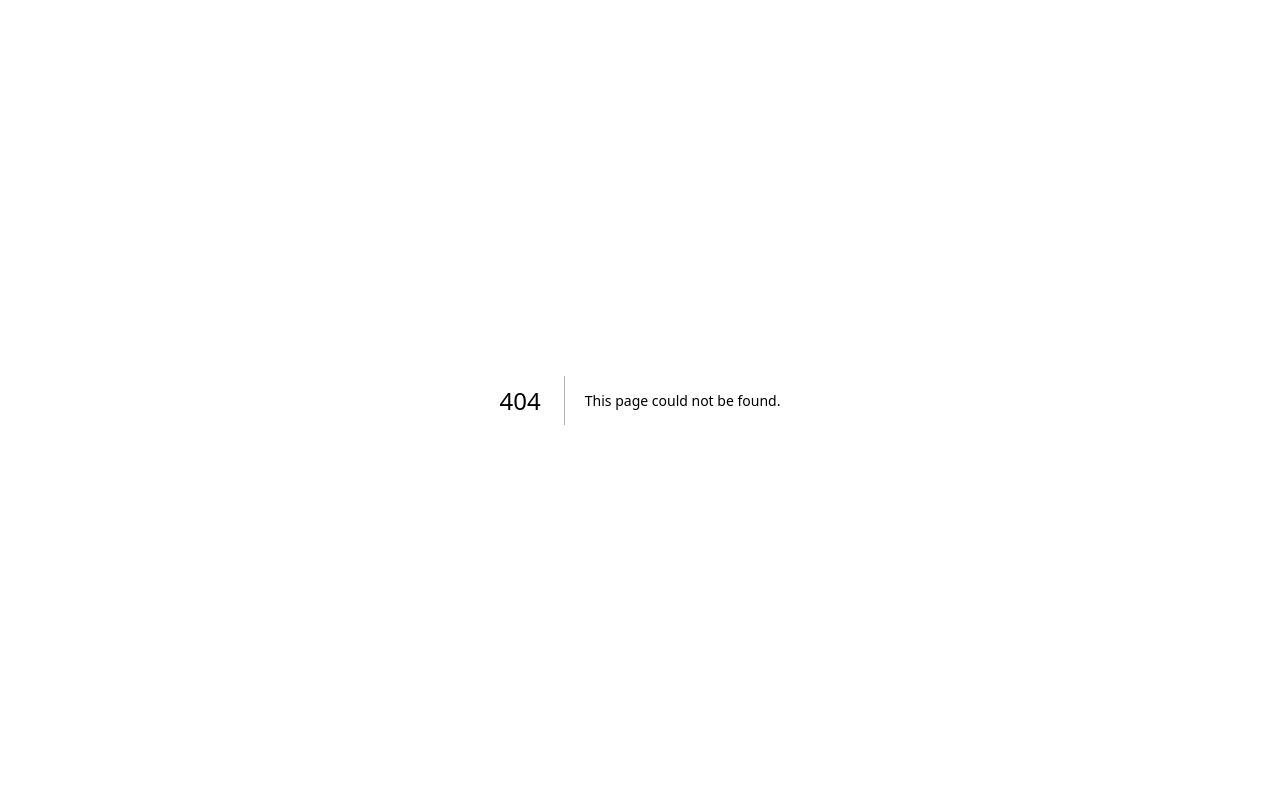
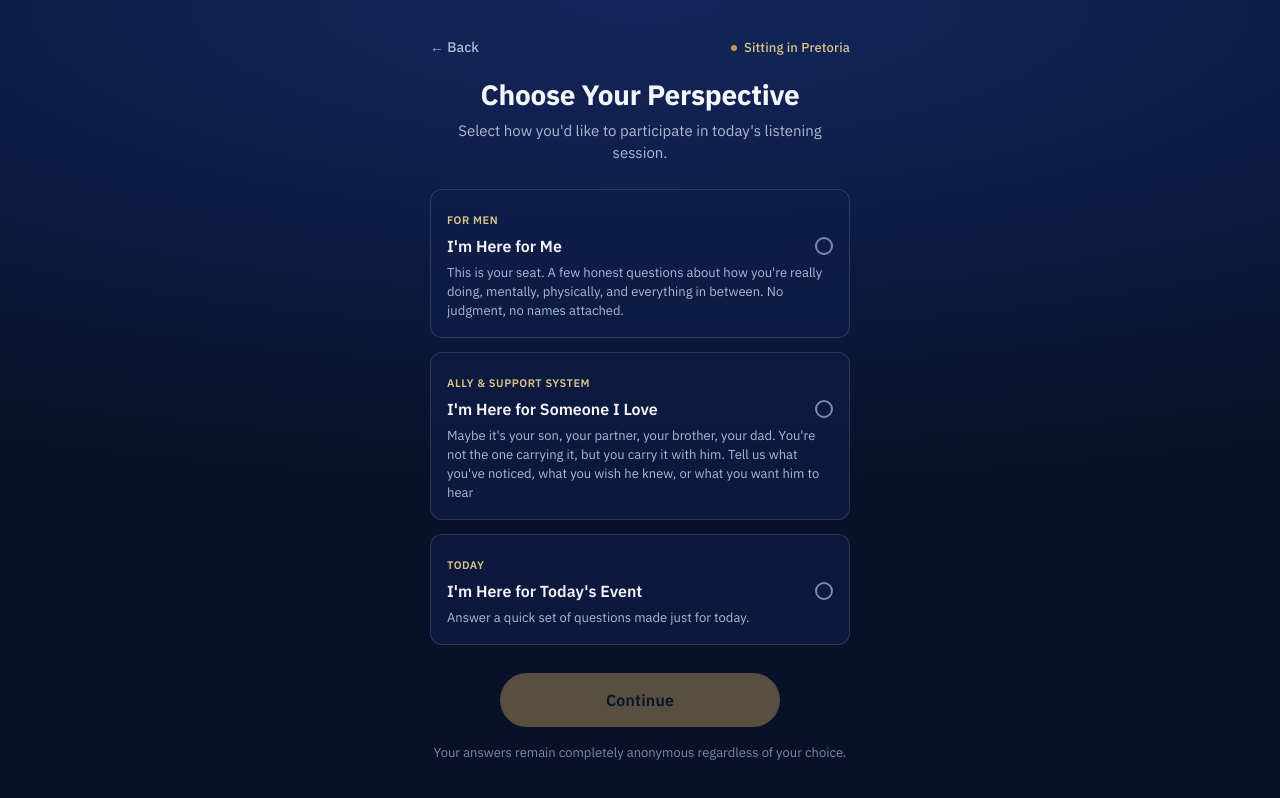
Before and after one commit to Code-Newbies-United/The-Chair-Listens, a Next.js app in the folder the-chair-listens/app/: page /select-script in a window 1280 px wide. Before the commit this address had no page. Built offline with nearby package versions, Linux system fonts and the light colour scheme.

Commit message:
feat: added select-script file for different scripts and amended consent-terms

```diff
--- a/the-chair-listens/app/pages/consent-terms.jsx
+++ b/the-chair-listens/app/pages/consent-terms.jsx
@@ -136,6 +136,17 @@ const styles = {
               responses are automatically redacted or removed prior to
               public archiving.
             </li>
+            <li>
+              <strong>AI-Generated Reflections:</strong> Your response is
+              sent to a third-party AI service (Groq, running Meta's
+              Llama model) to generate a short reflective reply after
+              each question, and one overall reflection at the end of
+              your session. This content is generated automatically and
+              is not read or written by a person in real time. The AI
+              service receives the text of your response in order to
+              generate this reflection, but does not receive your name
+              or contact details.
+            </li>
           </ul>
         </Section>
 
@@ -157,6 +168,11 @@ const styles = {
         </Section>
 
         <Section num="5" title="Non-Clinical Disclaimer & Crisis Support">
+          {/*
+            TODO: Confirm these helpline numbers directly against SADAG's
+            current published listings before launch. Accuracy here matters
+            more than anywhere else on this page.
+          */}
           <p style={{ margin: "0 0 14px 0" }}>
             This installation provides health reflection and
             awareness&mdash;it does not offer medical diagnoses or
--- a/the-chair-listens/app/pages/index.jsx
+++ b/the-chair-listens/app/pages/index.jsx
@@ -20,7 +20,7 @@ export default function Home({ locationName = "Pretoria" }) {
 
   function handleContinue() {
     if (!consented) return;
-    router.push("/questions");
+    router.push("/select-script");
   }
 
   return (
--- /dev/null
+++ b/the-chair-listens/app/pages/select-script.jsx
@@ -0,0 +1,317 @@
+import { useState } from "react";
+import { useRouter } from "next/router";
+
+/**
+ * The Chair Listens — Script / Persona Selection
+ *
+ * Prompts the participant to select their pathway:
+ * 1. Man (Men's Mental Health)
+ * 2. Ally / Support (Mother, Sister, Partner, Wife, Friend)
+ * 3. Specific Activation Days (Fast-tracked questions)
+ */
+
+const PATHWAYS = [
+  {
+    id: "men_mental_health",
+    tag: "For Men",
+    title: "I'm Here for Me",
+    description: "This is your seat. A few honest questions about how you're really doing, mentally, physically, and everything in between. No judgment, no names attached.",
+  },
+  {
+    id: "ally_support",
+    tag: "Ally & Support System",
+    title: "I'm Here for Someone I Love",
+    description: "Maybe it's your son, your partner, your brother, your dad. You're not the one carrying it, but you carry it with him. Tell us what you've noticed, what you wish he knew, or what you want him to hear",
+  },
+  {
+    id: "fast_track_activations",
+    tag: "Today",
+    title: "I'm Here for Today's Event",
+    description: "Answer a quick set of questions made just for today.",
+  },
+];
+
+export default function SelectScript({ locationName = "Pretoria" }) {
+  const router = useRouter();
+  const [selectedScript, setSelectedScript] = useState(null);
+
+  function handleBack() {
+    router.push("/");
+  }
+
+  function handleContinue() {
+    if (!selectedScript) return;
+    router.push({
+      pathname: "/questions",
+      query: { script: selectedScript },
+    });
+  }
+
+  return (
+    <main style={styles.page}>
+      <style>{`
+        @import url('https://fonts.googleapis.com/css2?family=IBM+Plex+Sans:wght@400;500;600;700&display=swap');
+
+        .clisten-card {
+          transition: border-color 160ms ease, background-color 160ms ease, transform 160ms ease;
+        }
+        .clisten-card:hover {
+          transform: translateY(-2px);
+        }
+        .clisten-continue {
+          transition: transform 160ms ease, box-shadow 160ms ease, opacity 160ms ease;
+        }
+        .clisten-continue:not(:disabled):hover {
+          transform: translateY(-1px);
+          box-shadow: 0 10px 24px rgba(185, 155, 91, 0.28);
+        }
+        .clisten-continue:not(:disabled):active {
+          transform: translateY(0px) scale(0.98);
+        }
+        .clisten-back-btn {
+          transition: color 160ms ease;
+        }
+        .clisten-back-btn:hover {
+          color: #F5F6FA !important;
+        }
+      `}</style>
+
+      <div style={styles.frame}>
+        <div style={styles.topRow}>
+          <button
+            type="button"
+            onClick={handleBack}
+            className="clisten-back-btn"
+            style={styles.backButton}
+          >
+            &larr; Back
+          </button>
+          <div style={styles.locationTag}>
+            <span style={styles.locationDot} aria-hidden="true" />
+            Sitting in {locationName}
+          </div>
+        </div>
+
+        <div style={styles.textBlock}>
+          <h1 style={styles.headline}>Choose Your Perspective</h1>
+          <p style={styles.body}>
+            Select how you'd like to participate in today's listening session.
+          </p>
+        </div>
+
+        <div style={styles.cardsContainer} role="radiogroup" aria-label="Select participant pathway">
+          {PATHWAYS.map((pathway) => {
+            const isSelected = selectedScript === pathway.id;
+            return (
+              <div
+                key={pathway.id}
+                tabIndex={0}
+                role="radio"
+                aria-checked={isSelected}
+                onClick={() => setSelectedScript(pathway.id)}
+                onKeyDown={(e) => {
+                  if (e.key === "Enter" || e.key === " ") {
+                    e.preventDefault();
+                    setSelectedScript(pathway.id);
+                  }
+                }}
+                className="clisten-card"
+                style={{
+                  ...styles.card,
+                  borderColor: isSelected ? "#B99B5B" : "rgba(174, 184, 214, 0.2)",
+                  backgroundColor: isSelected ? "rgba(185, 155, 91, 0.12)" : "rgba(15, 30, 74, 0.6)",
+                }}
+              >
+                <div style={styles.badge}>{pathway.tag}</div>
+                <div style={styles.cardHeader}>
+                  <span style={styles.cardTitle}>{pathway.title}</span>
+                  <div
+                    style={{
+                      ...styles.radioCircle,
+                      borderColor: isSelected ? "#B99B5B" : "#7E88AC",
+                      backgroundColor: isSelected ? "#B99B5B" : "transparent",
+                    }}
+                  >
+                    {isSelected && <div style={styles.radioInnerDot} />}
+                  </div>
+                </div>
+                <p style={styles.cardDescription}>{pathway.description}</p>
+              </div>
+            );
+          })}
+        </div>
+
+        <button
+          type="button"
+          className="clisten-continue"
+          onClick={handleContinue}
+          disabled={!selectedScript}
+          aria-disabled={!selectedScript}
+          style={{
+            ...styles.cta,
+            opacity: selectedScript ? 1 : 0.45,
+            cursor: selectedScript ? "pointer" : "not-allowed",
+          }}
+        >
+          Continue
+        </button>
+
+        <p style={styles.footnote}>
+          Your answers remain completely anonymous regardless of your choice.
+        </p>
+      </div>
+    </main>
+  );
+}
+
+const styles = {
+  page: {
+    minHeight: "100vh",
+    width: "100%",
+    display: "flex",
+    alignItems: "center",
+    justifyContent: "center",
+    background:
+      "radial-gradient(120% 60% at 50% 0%, #14265C 0%, #0F1E4A 40%, #0A1735 75%, #081128 100%)",
+    fontFamily: "'IBM Plex Sans', sans-serif",
+    padding: "32px 20px",
+    boxSizing: "border-box",
+  },
+  frame: {
+    width: "100%",
+    maxWidth: "420px",
+    display: "flex",
+    flexDirection: "column",
+    alignItems: "center",
+    textAlign: "center",
+  },
+  topRow: {
+    width: "100%",
+    display: "flex",
+    justifyContent: "space-between",
+    alignItems: "center",
+    marginBottom: "20px",
+  },
+  backButton: {
+    background: "none",
+    border: "none",
+    color: "#AEB8D6",
+    fontSize: "14px",
+    fontFamily: "'IBM Plex Sans', sans-serif",
+    cursor: "pointer",
+    padding: 0,
+    fontWeight: 500,
+  },
+  locationTag: {
+    display: "inline-flex",
+    alignItems: "center",
+    gap: "7px",
+    color: "#D9C489",
+    fontSize: "13px",
+    letterSpacing: "0.01em",
+    fontWeight: 500,
+  },
+  locationDot: {
+    width: "6px",
+    height: "6px",
+    borderRadius: "50%",
+    background: "#B99B5B",
+    display: "inline-block",
+  },
+  textBlock: {
+    marginBottom: "24px",
+  },
+  headline: {
+    fontFamily: "'IBM Plex Sans', sans-serif",
+    fontWeight: 700,
+    fontSize: "28px",
+    lineHeight: 1.2,
+    color: "#F5F6FA",
+    margin: "0 0 8px 0",
+    letterSpacing: "-0.01em",
+  },
+  body: {
+    fontSize: "15px",
+    lineHeight: 1.5,
+    color: "#AEB8D6",
+    margin: 0,
+  },
+  cardsContainer: {
+    width: "100%",
+    display: "flex",
+    flexDirection: "column",
+    gap: "14px",
+    marginBottom: "28px",
+  },
+  card: {
+    width: "100%",
+    padding: "16px",
+    borderRadius: "12px",
+    border: "1.5px solid",
+    boxSizing: "border-box",
+    textAlign: "left",
+    cursor: "pointer",
+    outline: "none",
+  },
+  badge: {
+    display: "inline-block",
+    fontSize: "11px",
+    fontWeight: 600,
+    textTransform: "uppercase",
+    letterSpacing: "0.05em",
+    color: "#D9C489",
+    marginBottom: "6px",
+  },
+  cardHeader: {
+    display: "flex",
+    justifyContent: "space-between",
+    alignItems: "center",
+    marginBottom: "6px",
+  },
+  cardTitle: {
+    color: "#F5F6FA",
+    fontSize: "16px",
+    fontWeight: 600,
+  },
+  radioCircle: {
+    width: "18px",
+    height: "18px",
+    borderRadius: "50%",
+    border: "2px solid",
+    display: "flex",
+    alignItems: "center",
+    justifyContent: "center",
+    flexShrink: 0,
+  },
+  radioInnerDot: {
+    width: "6px",
+    height: "6px",
+    borderRadius: "50%",
+    backgroundColor: "#0A1735",
+  },
+  cardDescription: {
+    color: "#AEB8D6",
+    fontSize: "13px",
+    lineHeight: 1.45,
+    margin: 0,
+  },
+  cta: {
+    appearance: "none",
+    border: "none",
+    background: "#B99B5B",
+    color: "#0A1735",
+    fontFamily: "'IBM Plex Sans', sans-serif",
+    fontWeight: 600,
+    fontSize: "16px",
+    padding: "15px 56px",
+    borderRadius: "999px",
+    letterSpacing: "0.01em",
+    width: "100%",
+    maxWidth: "280px",
+  },
+  footnote: {
+    marginTop: "16px",
+    fontSize: "13px",
+    color: "#7E88AC",
+  },
+};
```
